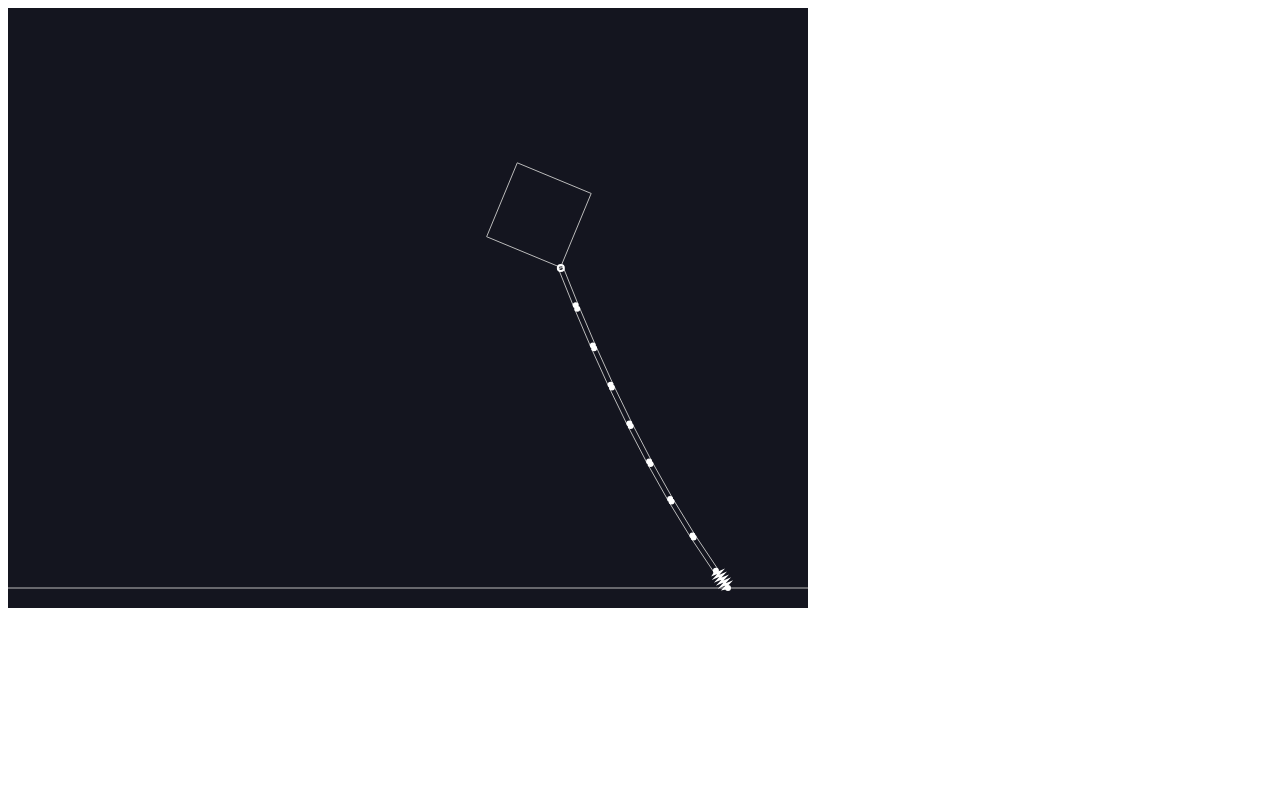
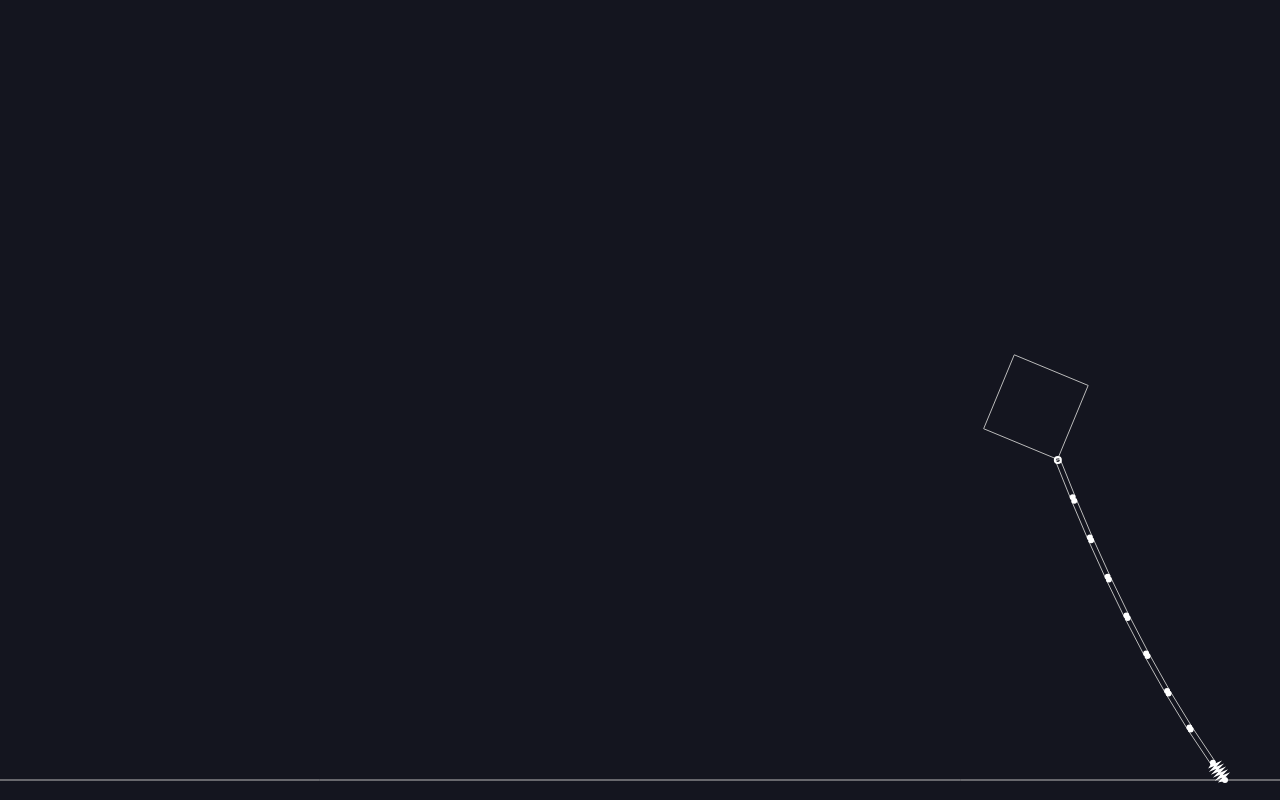
Before and after one commit to codicelieve/codice.lieve.info, a website built with webpack: page dist/index.html in a window 1280 px wide. Built offline with nearby package versions, Linux system fonts and the light colour scheme.

Commit message:
As big as the screen

```diff
--- a/src/index.js
+++ b/src/index.js
@@ -3,9 +3,9 @@ import {
   Mouse, MouseConstraint, Render, World,
 } from '../node_modules/matter-js/build/matter.min';
 
-const SCENE_WIDTH = 800;
-const SCENE_HEIGHT = 600;
-const STRING_X = 350;
+const SCENE_WIDTH = window.innerWidth;
+const SCENE_HEIGHT = window.innerHeight;
+const STRING_X = SCENE_WIDTH - 50;
 const LINKS_NUM = 8;
 const LINKS_SEP = 10;
 const LINKS_LENGTH = 40;
@@ -21,6 +21,7 @@ const engine = Engine.create();
 const render = Render.create({
   element: document.body,
   engine,
+  options: {width: SCENE_WIDTH, height: SCENE_HEIGHT},
 });
 
 const ground = Bodies.rectangle(
@@ -30,7 +31,10 @@ const ground = Bodies.rectangle(
 const group = Body.nextGroup(true);
 
 const string = Composites.stack(
-  STRING_X, GROUND_Y - STRING_WIDTH / 2, LINKS_NUM, 1, LINKS_SEP, 0,
+  STRING_X - (LINKS_LENGTH + LINKS_SEP) * (LINKS_NUM - 0.5),
+  GROUND_Y - STRING_WIDTH / 2,
+  LINKS_NUM, 1,
+  LINKS_SEP, 0,
   (x, y) => Bodies.rectangle(
     x, y, LINKS_LENGTH, STRING_WIDTH,
     {
```
Also changed, not shown: dist/index.html.
